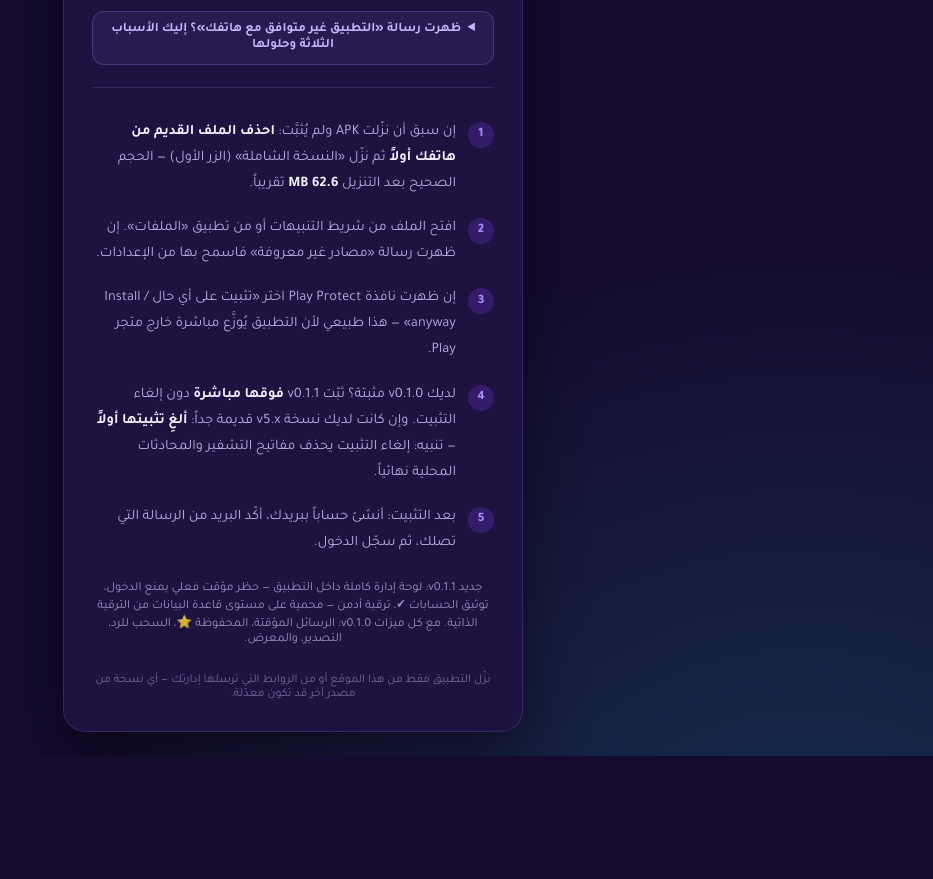
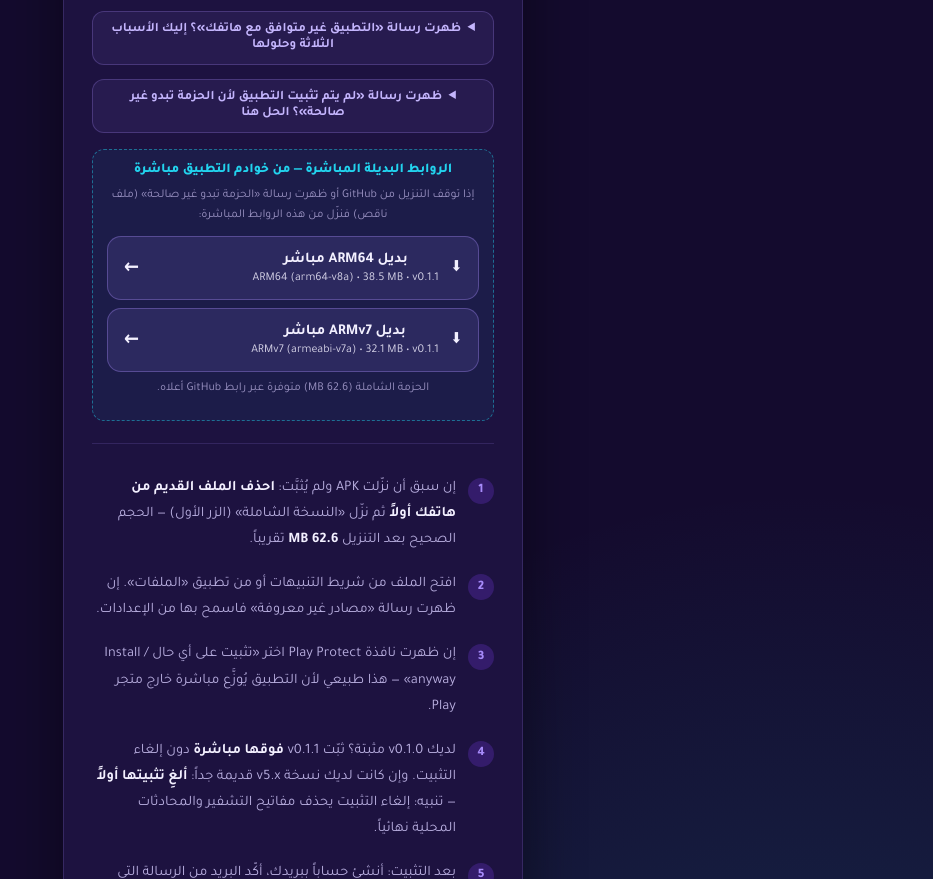
Before and after one commit to CTO-DRS/nexora-verify, a plain HTML site: page download.html in a window 1280 px wide. Shown: the part 964-1843 px from the top of the page, without its empty margins (347-1280 px from the left). Before the commit the page ends 1720 px from the top, so only its background shows below. Drawn offline with Linux system fonts and the light colour scheme.

Commit message:
download.html: روابط بديلة مباشرة من خوادم التطبيق + دليل رسالة الحزمة غير الصالحة

```diff
--- a/download.html
+++ b/download.html
@@ -31,6 +31,11 @@
   details.troubleshoot summary { cursor: pointer; font-weight: 700; color: #C4B5FD; }
   details.troubleshoot ul { margin: 8px 0 2px; padding-inline-start: 18px; line-height: 1.8; }
   .req-line { font-size: 12.5px; margin-top: 10px; color: rgba(185,175,224,.75); }
+
+  .mirror-box { margin-top: 16px; padding: 12px 14px; border: 1px dashed rgba(34,211,238,.45); border-radius: 12px; background: rgba(34,211,238,.05); }
+  .mirror-box .mb-title { font-weight: 800; font-size: 13.5px; color: #22D3EE; margin-bottom: 4px; }
+  .mirror-box .mb-note { font-size: 12px; color: rgba(185,175,224,.8); line-height: 1.7; margin: 6px 0 10px; }
+  .mirror-box .dl-btn { margin-top: 8px; }
 </style>
 </head>
 <body>
@@ -93,6 +98,37 @@
         <li><b>ملف تنزيله غير مكتمل</b> — تحقق أن حجم الملف بعد التنزيل يطابق الحجم المكتوب على الزر تماماً، وإن اختلف فأعد التنزيل.</li>
       </ul>
     </details>
+    <details class="troubleshoot">
+      <summary>ظهرت رسالة «لم يتم تثبيت التطبيق لأن الحزمة تبدو غير صالحة»؟ الحل هنا</summary>
+      <ul>
+        <li><b>السبب الأول (الأشهر): الملف وصل ناقصاً.</b> تحقق من حجم الملف في تطبيق «الملفات»: نسخة ARM64 يجب أن تكون <b>40,411,090 بايت (38.5 MB)</b> بالضبط، و ARMv7 <b>33,702,330 بايت (32.1 MB)</b>، والشاملة <b>65,667,836 بايت (62.6 MB)</b>. أي رقم أصغر يعني تنزيلاً تالفًا: احذف الملف نهائيًا من الهاتف ثم أعد التنزيل عبر Wi-Fi مستقر ومن المتصفح مباشرة (بدون برامج تسريع التحميل).</li>
+        <li><b>السبب الثاني: مساحة التخزين.</b> تأكد من وجود مساحة فارغة أكبر من ضعف حجم الحزمة، فالتثبيت يحتاج مساحة إضافية لفك الحزمة.</li>
+        <li><b>السبب الثالث: تعارض مع نسخة سابقة.</b> إن كان حجم الملف صحيحًا بالبايت وظهرت الرسالة مجددًا: ألغِ تثبيت أي نسخة سابقة من DRS NEXORA على الهاتف ثم ثبّت الملف من جديد.</li>
+        <li><b>السبب الرابع: قناة GitHub.</b> نزّل من «الروابط البديلة المباشرة» (خوادم التطبيق) في المربع أسفل الأزرار.</li>
+      </ul>
+    </details>
+
+
+
+    <div class="mirror-box">
+      <div class="mb-title">الروابط البديلة المباشرة — من خوادم التطبيق مباشرة</div>
+      <p class="mb-note">إذا توقف التنزيل من GitHub أو ظهرت رسالة «الحزمة تبدو غير صالحة» (ملف ناقص) فنزّل من هذه الروابط المباشرة:</p>
+      <a class="dl-btn dl-secondary" href="https://hnfdfzuyrphjcmgezoyh.supabase.co/storage/v1/object/public/downloads/v0.1.1/app-arm64-v8a-release.apk" download>
+        <span>⬇</span>
+        <span>بديل ARM64 مباشر
+          <span class="arch">ARM64 (arm64-v8a) • 38.5 MB • v0.1.1</span>
+        </span>
+        <span class="arrow">←</span>
+      </a>
+      <a class="dl-btn dl-secondary" href="https://hnfdfzuyrphjcmgezoyh.supabase.co/storage/v1/object/public/downloads/v0.1.1/app-armeabi-v7a-release.apk" download>
+        <span>⬇</span>
+        <span>بديل ARMv7 مباشر
+          <span class="arch">ARMv7 (armeabi-v7a) • 32.1 MB • v0.1.1</span>
+        </span>
+        <span class="arrow">←</span>
+      </a>
+      <p class="mb-note">الحزمة الشاملة (62.6 MB) متوفرة عبر رابط GitHub أعلاه.</p>
+    </div>
 
     <div class="divider"></div>
 
```
